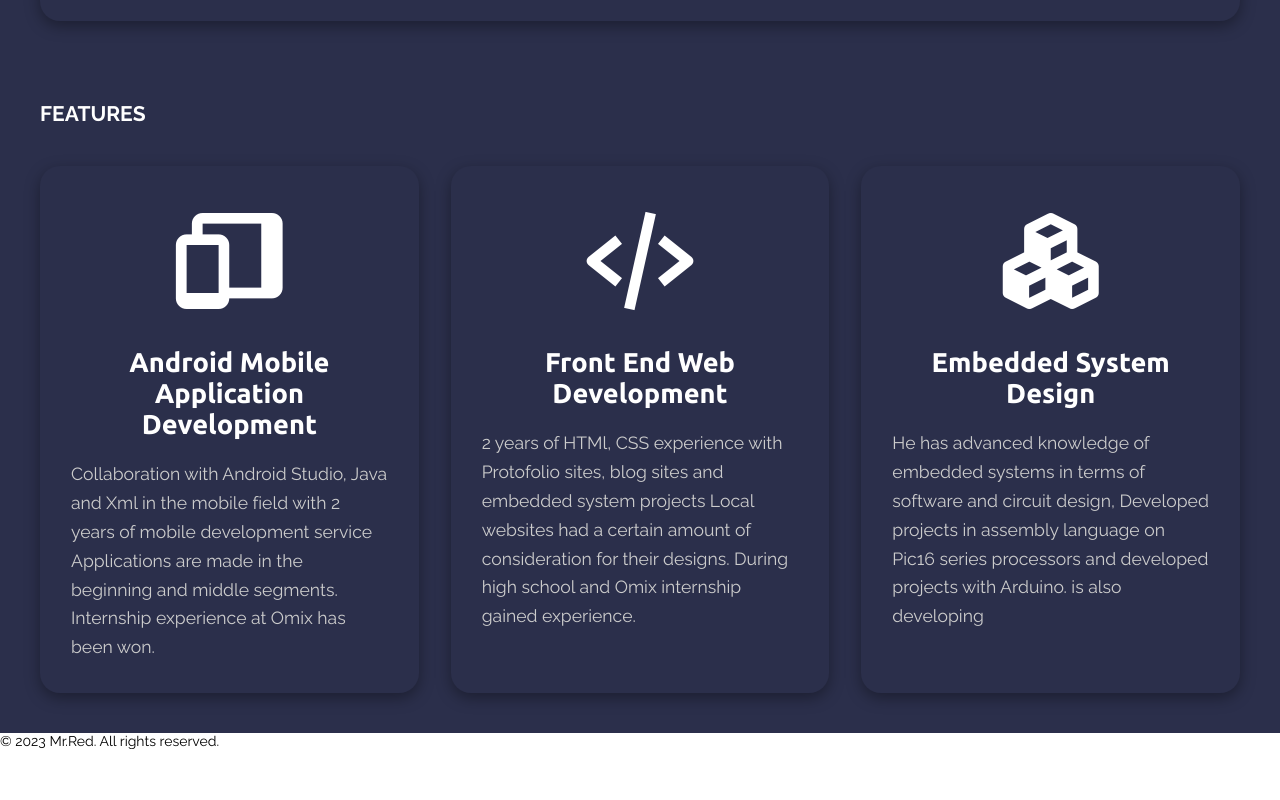
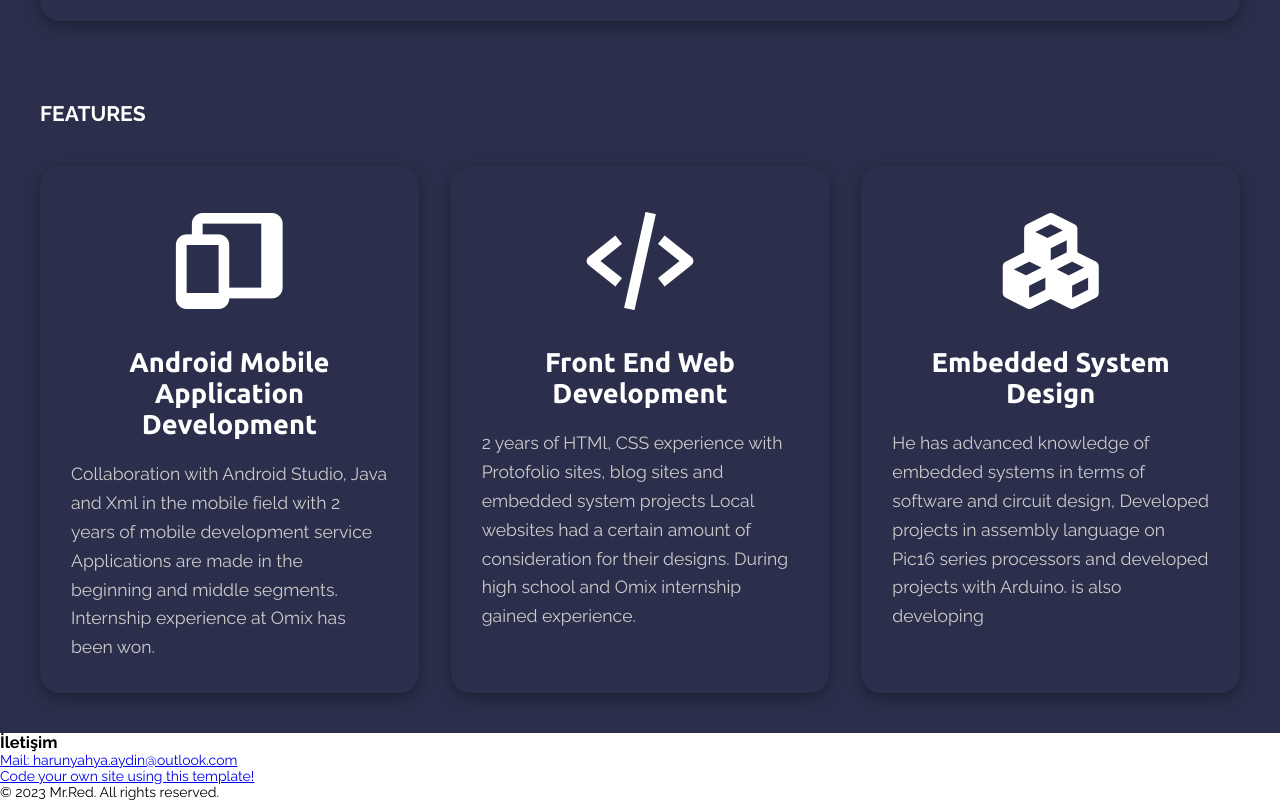
Before and after one commit to HarunAdam0/Mr.RedSiteTemplate, a plain HTML site: page index.html in a window 1280 px wide. Shown: the part 1164-1964 px from the top of the page. Before the commit the page ends 1913 px from the top, so only its background shows below. Drawn offline with nearby package versions, Linux system fonts and the light colour scheme; animation ran at ten frames a second.

Commit message:
Update index.html

```diff
--- a/index.html
+++ b/index.html
@@ -87,6 +87,19 @@
     </button>
 
     <footer>
+        <div class="footer-content">
+            <div class="contact-info">
+                <h3>İletişim</h3>
+                <a href="mailto:harunyahya.aydin@outlook.com">
+                    <p>Mail: harunyahya.aydin@outlook.com</p>
+                </a>
+            </div>
+            <div class="personal-note">
+                <a href="https://github.com/HarunAdam0/Mr.RedSiteTemplate">
+                <p>Code your own site using this template!</p>
+                </a>
+            </div>
+        </div>
         <p>&copy; 2023 Mr.Red. All rights reserved.</p>
     </footer>
 
```
